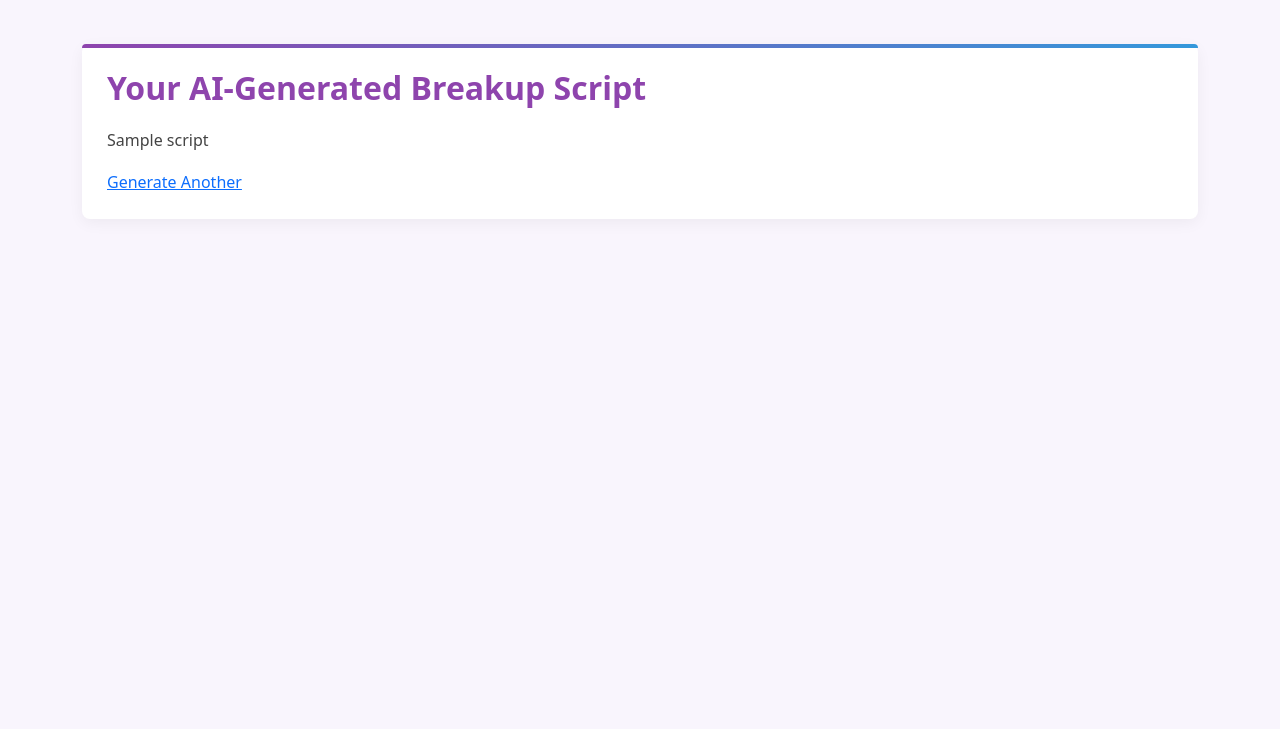
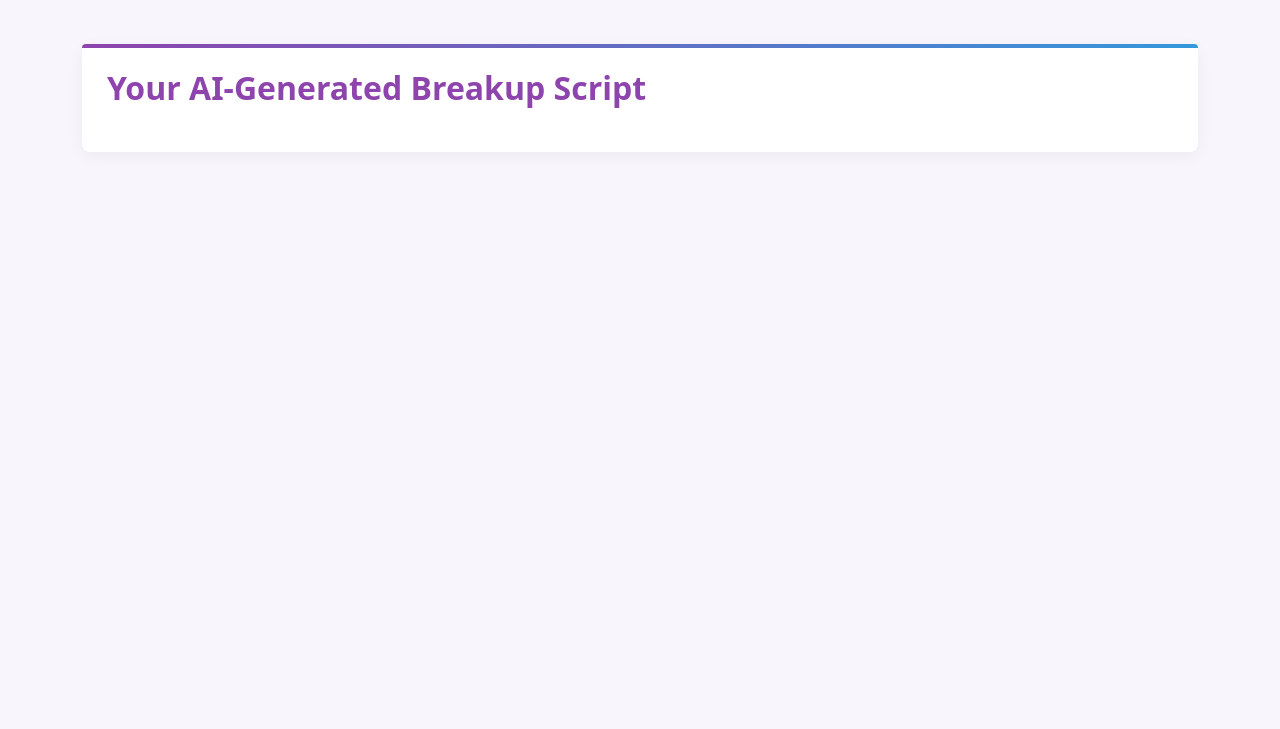
Before and after one commit to aalamin21/birminghack, a Flask app: template app/templates/result.html in a window 1280 px wide. Shown: the part 56-785 px from the top of the page. Run offline with Flask 3, Linux system fonts and the light colour scheme; the template is opened without the code that fills it: most values are stand-ins (such as "Sample title", 1, 10 or a date in 2020).

Commit message:
edit nav bar

```diff
--- a/app/templates/result.html
+++ b/app/templates/result.html
@@ -2,6 +2,4 @@
 
 {% block content %}
     <h2>Your AI-Generated Breakup Script</h2>
-    <p>{{ script }}</p>
-    <a href="{{ url_for('home') }}">Generate Another</a>
 {% endblock %}
```
